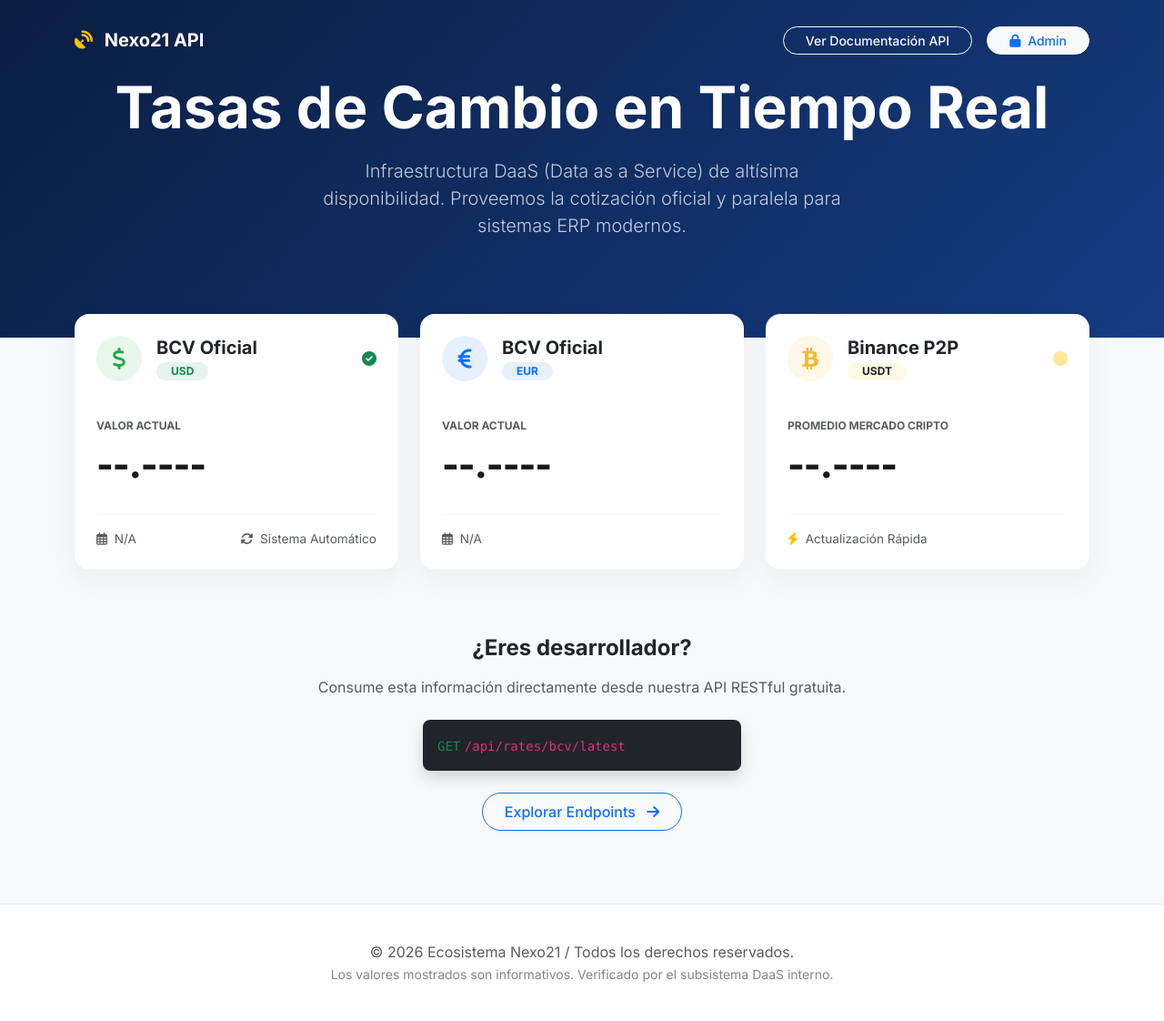
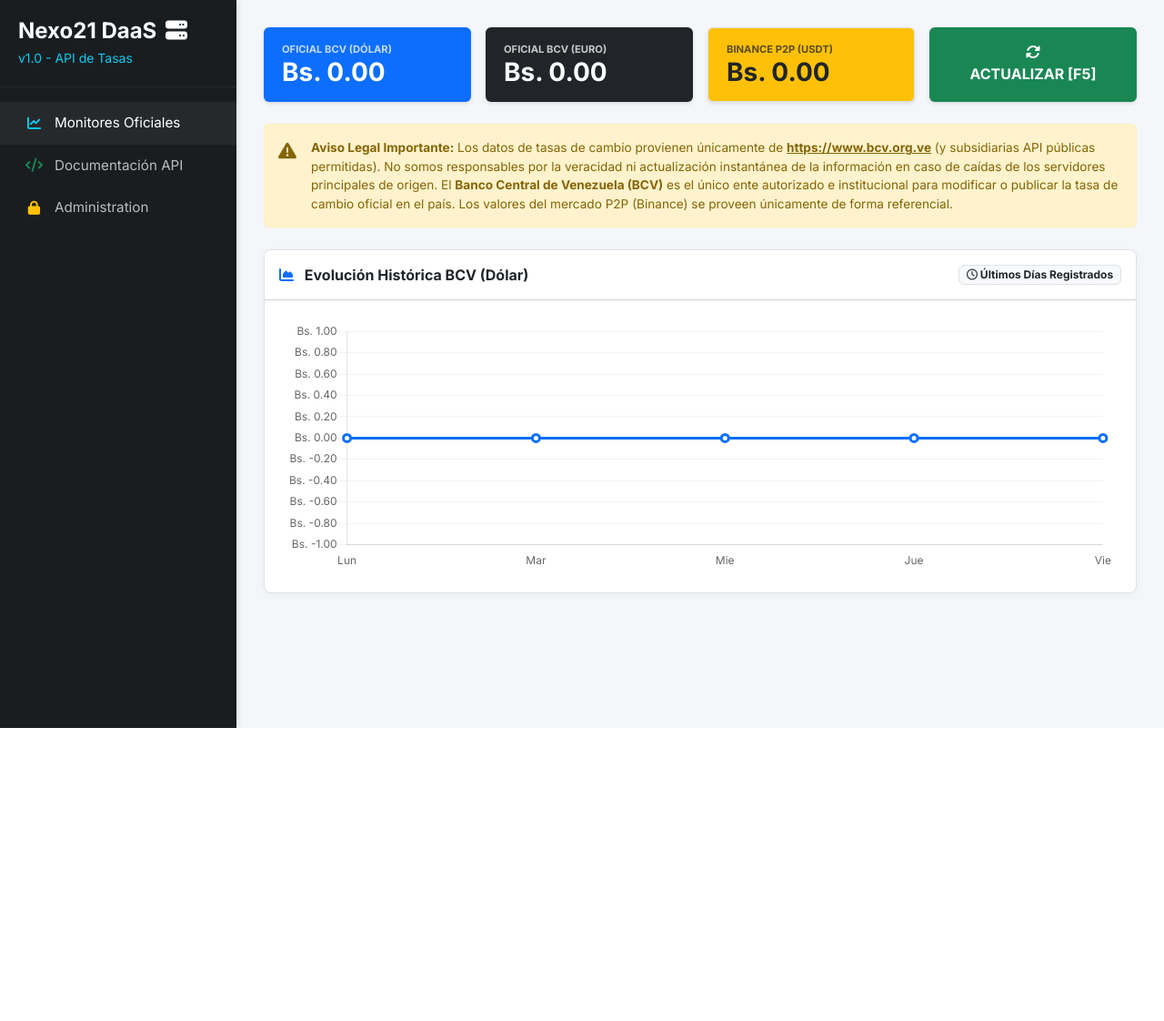
Before and after one commit to Seilos/Gestion_Saas, a Django app: page / in a window 1280 px wide. Shown: the whole page at 91% size. After the commit the page ends 800 px from the top, so only its background shows below. Run offline with Django 5.2, Linux system fonts and the light colour scheme; data that the repository does not hold is empty.

Commit message:
feat: design ERP-themed dashboard with chart and disclaimer

```diff
--- a/services/api_bcv/core/views.py
+++ b/services/api_bcv/core/views.py
@@ -1,5 +1,6 @@
 from django.shortcuts import render
 from django.utils import timezone
+import json
 from bcv_service.models import ExchangeRate
 
 def home_view(request):
@@ -14,10 +15,22 @@ def home_view(request):
     # Para Binance USDT
     binance_usdt = ExchangeRate.objects.filter(source="BINANCE", currency="USDT", is_active=True).order_by('-fecha_valor', '-fetched_at').first()
 
+    # Histórico para la gráfica (últimos 15 días, orden ascendente)
+    history_qs = ExchangeRate.objects.filter(source="BCV", currency="USD", is_active=True).order_by('-fecha_valor')[:15]
+
+    # Invertir para que vaya de más antiguo a más reciente
+    chart_labels = []
+    chart_data = []
+    for r in reversed(history_qs):
+        chart_labels.append(r.fecha_valor.strftime("%d/%m"))
+        chart_data.append(float(r.value))
+
     context = {
         'bcv_usd': bcv_usd,
         'bcv_eur': bcv_eur,
         'binance_usdt': binance_usdt,
-        'last_update': timezone.now()
+        'last_update': timezone.now(),
+        'chart_labels': json.dumps(chart_labels),
+        'chart_data': json.dumps(chart_data)
     }
     return render(request, 'index.html', context)
--- a/services/api_bcv/templates/index.html
+++ b/services/api_bcv/templates/index.html
@@ -1,220 +1,282 @@
 <!DOCTYPE html>
-<html lang="es" data-bs-theme="light">
+<html lang="es">
 <head>
     <meta charset="UTF-8">
     <meta name="viewport" content="width=device-width, initial-scale=1.0">
     <title>Nexo21 DaaS | Monitores de Cambio</title>
-    <!-- Usamos Bootstrap 5 CDN -->
+
+    <!-- Bootstrap 5 CDN -->
     <link href="https://cdn.jsdelivr.net/npm/bootstrap@5.3.2/dist/css/bootstrap.min.css" rel="stylesheet">
-    <!-- FontAwesome para íconos -->
+    <!-- FontAwesome CDN -->
     <link rel="stylesheet" href="https://cdnjs.cloudflare.com/ajax/libs/font-awesome/6.4.2/css/all.min.css">
     <!-- Google Fonts -->
-    <link href="https://fonts.googleapis.com/css2?family=Inter:wght@300;400;500;700;800&display=swap" rel="stylesheet">
+    <link href="https://fonts.googleapis.com/css2?family=Inter:wght@400;500;600;700&display=swap" rel="stylesheet">
 
     <style>
         body {
             font-family: 'Inter', sans-serif;
-            background-color: #f8f9fa;
+            background-color: #f4f6f9;
+            margin: 0;
+            display: flex;
+            min-height: 100vh;
         }
-        .hero-section {
-            background: linear-gradient(135deg, #0b1e42 0%, #153c82 100%);
-            color: white;
-            padding: 80px 0 60px;
-            margin-bottom: -50px;
+
+        /* Sidebar similar a ClaraPos */
+        #sidebar {
+            width: 260px;
+            background-color: #1a1d20; /* Color oscuro similar a la imagen */
+            color: #ffffff;
+            min-height: 100vh;
+            flex-shrink: 0;
+            padding-top: 20px;
+            box-shadow: 2px 0 5px rgba(0,0,0,0.1);
+            position: fixed;
+            height: 100%;
+            overflow-y: auto;
         }
-        .rate-card {
-            border: none;
-            border-radius: 16px;
-            box-shadow: 0 10px 30px rgba(0,0,0,0.05);
-            transition: transform 0.3s ease, box-shadow 0.3s ease;
-            background: white;
+
+        .logo-area {
+            padding: 0 20px 20px 20px;
+            border-bottom: 1px solid rgba(255,255,255,0.05);
+            margin-bottom: 15px;
         }
-        .rate-card:hover {
-            transform: translateY(-5px);
-            box-shadow: 0 15px 35px rgba(0,0,0,0.1);
+
+        .logo-area h4 {
+            font-weight: 700;
+            margin-bottom: 2px;
+            color: #ffffff;
         }
-        .currency-icon {
-            width: 50px;
-            height: 50px;
+
+        .logo-area small {
+            color: #0dcaf0; /* Cyan vibrante como "v1.0 - Francisco J." */
+        }
+
+        .nav-link {
+            color: rgba(255, 255, 255, 0.7);
+            padding: 12px 25px;
             display: flex;
             align-items: center;
-            justify-content: center;
-            border-radius: 50%;
-            font-size: 1.5rem;
+            font-size: 0.95rem;
+            transition: all 0.3s;
         }
-        .icon-bcv { background-color: rgba(40, 167, 69, 0.1); color: #28a745; }
-        .icon-binance { background-color: rgba(243, 186, 47, 0.1); color: #f3ba2f; }
 
-        .price-text {
-            font-size: 2.5rem;
-            font-weight: 800;
-            letter-spacing: -1px;
-            color: #1a1a1a;
+        .nav-link:hover, .nav-link.active {
+            color: #ffffff;
+            background-color: rgba(255, 255, 255, 0.05);
         }
-        .footer {
-            margin-top: 80px;
-            padding: 40px 0;
-            background-color: #ffffff;
-            border-top: 1px solid #e9ecef;
+
+        .nav-link i {
+            width: 25px;
+            text-align: center;
+            margin-right: 10px;
+        }
+
+        /* Main Content */
+        #main-content {
+            margin-left: 260px;
+            padding: 30px;
+            width: calc(100% - 260px);
+        }
+
+        /* Top Bar Recreations */
+        .top-stat-card {
+            border-radius: 6px;
+            color: white;
+            padding: 15px 20px;
+            box-shadow: 0 2px 4px rgba(0,0,0,0.1);
+        }
+
+        .bg-dark-accent {
+            background-color: #212529; /* Total dólares / Negro */
+        }
+
+        .bg-primary-accent {
+            background-color: #0d6efd; /* Total Bolívares / Azul */
+        }
+
+        .bg-success-accent {
+            background-color: #198754; /* Botón Procesar / Verde */
+            cursor: pointer;
+            transition: opacity 0.2s;
+        }
+        .bg-success-accent:hover {
+            opacity: 0.9;
+        }
+
+        /* Cards */
+        .card {
+            border: none;
+            border-radius: 8px;
+            box-shadow: 0 2px 10px rgba(0,0,0,0.04);
+            margin-bottom: 20px;
+        }
+
+        /* Disclamer */
+        .disclaimer-alert {
+            background-color: #fff3cd;
+            color: #856404;
+            border: 1px solid #ffeeba;
+            border-radius: 6px;
+            padding: 15px;
+            font-size: 0.85rem;
         }
     </style>
 </head>
 <body>
 
-    <!-- Navegación -->
-    <nav class="navbar navbar-expand-lg navbar-dark bg-transparent position-absolute w-100 mt-3">
-        <div class="container">
-            <a class="navbar-brand fw-bold" href="#">
-                <i class="fas fa-satellite-dish me-2 text-warning"></i> Nexo21 API
+    <!-- Sidebar como Nexo21 / ClaraPos -->
+    <nav id="sidebar">
+        <div class="logo-area">
+            <h4>Nexo21 DaaS <i class="fas fa-server ms-1"></i></h4>
+            <small>v1.0 - API de Tasas</small>
+        </div>
+
+        <div class="nav flex-column mt-3">
+            <a href="#" class="nav-link active">
+                <i class="fas fa-chart-line text-info"></i> Monitores Oficiales
             </a>
-            <div class="d-flex gap-3">
-                <a href="/api/docs" class="btn btn-outline-light btn-sm rounded-pill px-4 fw-medium">Ver Documentación API</a>
-                <a href="/admin/" class="btn btn-light btn-sm rounded-pill px-4 fw-medium text-primary shadow-sm"><i class="fas fa-lock me-1"></i> Admin</a>
-            </div>
+            <a href="/api/docs" class="nav-link">
+                <i class="fas fa-code text-success"></i> Documentación API
+            </a>
+            <a href="/admin/" class="nav-link">
+                <i class="fas fa-lock text-warning"></i> Administration
+            </a>
         </div>
     </nav>
 
-    <!-- Header Hero -->
-    <section class="hero-section text-center">
-        <div class="container">
-            <h1 class="display-3 fw-bold mb-3 animate__animated animate__fadeInUp">Tasas de Cambio en Tiempo Real</h1>
-            <p class="lead opacity-75 mb-5 mx-auto" style="max-width: 600px;">
-                Infraestructura DaaS (Data as a Service) de altísima disponibilidad.
-                Proveemos la cotización oficial y paralela para sistemas ERP modernos.
-            </p>
-        </div>
-    </section>
+    <!-- Main Content Area -->
+    <main id="main-content">
 
-    <!-- Contenido Principal -->
-    <main class="container position-relative z-1">
-        <div class="row justify-content-center g-4">
-
-            <!-- Tarjeta BCV Dólar -->
-            <div class="col-lg-4 col-md-6">
-                <div class="card rate-card h-100 p-4">
-                    <div class="d-flex justify-content-between align-items-center mb-3">
-                        <div class="d-flex align-items-center gap-3">
-                            <div class="currency-icon icon-bcv">
-                                <i class="fas fa-dollar-sign"></i>
-                            </div>
-                            <div>
-                                <h5 class="mb-0 fw-bold">BCV Oficial</h5>
-                                <span class="badge bg-success bg-opacity-10 text-success rounded-pill px-3">USD</span>
-                            </div>
-                        </div>
-                        <i class="fas fa-check-circle text-success" title="Verificado"></i>
-                    </div>
-
-                    <div class="mt-4">
-                        <small class="text-muted d-block mb-1 text-uppercase fw-semibold" style="font-size: 0.75rem;">Valor Actual</small>
-                        <div class="price-text">
-                            {% if bcv_usd %}
-                                Bs. {{ bcv_usd.value|floatformat:4 }}
-                            {% else %}
-                                --.----
-                            {% endif %}
-                        </div>
-                    </div>
-
-                    <div class="mt-4 pt-3 border-top border-light d-flex justify-content-between align-items-center text-muted" style="font-size: 0.85rem;">
-                        <span><i class="far fa-calendar-alt me-1"></i>
-                            {% if bcv_usd %}{{ bcv_usd.fecha_valor|date:"d M Y" }}{% else %}N/A{% endif %}
-                        </span>
-                        <span><i class="fas fa-sync-alt me-1"></i> Sistema Automático</span>
-                    </div>
+        <!-- Header estilo cajas superiores ClaraPos -->
+        <div class="row g-3 mb-4">
+            <div class="col-md-3">
+                <div class="top-stat-card bg-primary-accent h-100 d-flex flex-column justify-content-center">
+                    <small class="text-uppercase fw-bold opacity-75" style="font-size: 0.7rem;">Oficial BCV (Dólar)</small>
+                    <h3 class="mb-0 fw-bold">Bs. {{ bcv_usd.value|floatformat:4|default:"0.00" }}</h3>
+                </div>
+            </div>
+            <div class="col-md-3">
+                <div class="top-stat-card bg-dark-accent h-100 d-flex flex-column justify-content-center">
+                    <small class="text-uppercase fw-bold opacity-75" style="font-size: 0.7rem;">Oficial BCV (Euro)</small>
+                    <h3 class="mb-0 fw-bold">Bs. {{ bcv_eur.value|floatformat:4|default:"0.00" }}</h3>
                 </div>
             </div>
 
-            <!-- Tarjeta BCV Euro -->
-            <div class="col-lg-4 col-md-6">
-                <div class="card rate-card h-100 p-4">
-                    <div class="d-flex justify-content-between align-items-center mb-3">
-                        <div class="d-flex align-items-center gap-3">
-                            <div class="currency-icon icon-bcv" style="background-color: rgba(13, 110, 253, 0.1); color: #0d6efd;">
-                                <i class="fas fa-euro-sign"></i>
-                            </div>
-                            <div>
-                                <h5 class="mb-0 fw-bold">BCV Oficial</h5>
-                                <span class="badge bg-primary bg-opacity-10 text-primary rounded-pill px-3">EUR</span>
-                            </div>
-                        </div>
-                    </div>
-
-                    <div class="mt-4">
-                        <small class="text-muted d-block mb-1 text-uppercase fw-semibold" style="font-size: 0.75rem;">Valor Actual</small>
-                        <div class="price-text">
-                            {% if bcv_eur %}
-                                Bs. {{ bcv_eur.value|floatformat:4 }}
-                            {% else %}
-                                --.----
-                            {% endif %}
-                        </div>
-                    </div>
-
-                    <div class="mt-4 pt-3 border-top border-light d-flex justify-content-between align-items-center text-muted" style="font-size: 0.85rem;">
-                        <span><i class="far fa-calendar-alt me-1"></i>
-                            {% if bcv_eur %}{{ bcv_eur.fecha_valor|date:"d M Y" }}{% else %}N/A{% endif %}
-                        </span>
-                    </div>
+            <div class="col-md-3">
+                <div class="top-stat-card bg-warning text-dark h-100 d-flex flex-column justify-content-center border" style="background-color: #ffc107;">
+                    <small class="text-uppercase fw-bold opacity-75" style="font-size: 0.7rem;">Binance P2P (USDT)</small>
+                    <h3 class="mb-0 fw-bold">Bs. {{ binance_usdt.value|floatformat:2|default:"0.00" }}</h3>
                 </div>
             </div>
 
-            <!-- Tarjeta Binance USDT -->
-            <div class="col-lg-4 col-md-6">
-                <div class="card rate-card h-100 p-4">
-                    <div class="d-flex justify-content-between align-items-center mb-3">
-                        <div class="d-flex align-items-center gap-3">
-                            <div class="currency-icon icon-binance">
-                                <i class="fab fa-btc"></i>
-                            </div>
-                            <div>
-                                <h5 class="mb-0 fw-bold">Binance P2P</h5>
-                                <span class="badge bg-warning bg-opacity-10 text-warning rounded-pill px-3 text-dark">USDT</span>
-                            </div>
-                        </div>
-                        <span class="spinner-grow spinner-grow-sm text-warning" role="status" title="En Vivo"></span>
-                    </div>
-
-                    <div class="mt-4">
-                        <small class="text-muted d-block mb-1 text-uppercase fw-semibold" style="font-size: 0.75rem;">Promedio Mercado Cripto</small>
-                        <div class="price-text">
-                            {% if binance_usdt %}
-                                Bs. {{ binance_usdt.value|floatformat:2 }}
-                            {% else %}
-                                --.----
-                            {% endif %}
-                        </div>
-                    </div>
-
-                    <div class="mt-4 pt-3 border-top border-light d-flex justify-content-between align-items-center text-muted" style="font-size: 0.85rem;">
-                        <span><i class="fas fa-bolt text-warning me-1"></i> Actualización Rápida</span>
-                    </div>
+            <div class="col-md-3">
+                <div class="top-stat-card bg-success-accent h-100 d-flex flex-column align-items-center justify-content-center text-center" onclick="window.location.reload();">
+                    <i class="fas fa-sync-alt fw-bold d-block mb-1"></i>
+                    <span class="fw-bold">ACTUALIZAR [F5]</span>
                 </div>
             </div>
-
         </div>
 
-        <!-- Call to Action -->
-        <div class="text-center mt-5 pt-4">
-            <h4 class="fw-bold mb-3">¿Eres desarrollador?</h4>
-            <p class="text-muted mb-4">Consume esta información directamente desde nuestra API RESTful gratuita.</p>
-            <div class="bg-dark text-light p-3 rounded-3 d-inline-block text-start mx-auto shadow" style="min-width: 350px;">
-                <code class="text-success">GET</code> <code>/api/rates/bcv/latest</code>
+        <!-- Disclaimer -->
+        <div class="disclaimer-alert my-4 d-flex align-items-start">
+            <i class="fas fa-exclamation-triangle me-3 mt-1 fs-5"></i>
+            <div>
+                <strong>Aviso Legal Importante:</strong> Los datos de tasas de cambio provienen únicamente de <a href="https://www.bcv.org.ve" class="alert-link" target="_blank">https://www.bcv.org.ve</a> (y subsidiarias API públicas permitidas).
+                No somos responsables por la veracidad ni actualización instantánea de la información en caso de caídas de los servidores principales de origen.
+                El <strong>Banco Central de Venezuela (BCV)</strong> es el único ente autorizado e institucional para modificar o publicar la tasa de cambio oficial en el país.
+                Los valores del mercado P2P (Binance) se proveen únicamente de forma referencial.
             </div>
-            <br>
-            <a href="/api/docs" class="btn btn-outline-primary mt-4 rounded-pill px-4 py-2 fw-medium">
-                Explorar Endpoints <i class="fas fa-arrow-right ms-2"></i>
-            </a>
         </div>
+
+        <!-- Chart Section -->
+        <div class="card p-0 overflow-hidden mt-4 border">
+            <div class="card-header bg-white py-3 d-flex justify-content-between align-items-center">
+                <h6 class="m-0 fw-bold text-dark"><i class="fas fa-chart-area text-primary me-2"></i> Evolución Histórica BCV (Dólar)</h6>
+                <span class="badge bg-light text-dark border"><i class="far fa-clock"></i> Últimos Días Registrados</span>
+            </div>
+            <div class="card-body p-4">
+                <canvas id="historyChart" height="90"></canvas>
+            </div>
+        </div>
+
     </main>
 
-    <!-- Footer -->
-    <footer class="footer text-center text-muted">
-        <div class="container">
-            <p class="mb-0">&copy; {{ last_update|date:"Y" }} Ecosistema Nexo21 / Todos los derechos reservados.</p>
-            <small class="opacity-75">Los valores mostrados son informativos. Verificado por el subsistema DaaS interno.</small>
-        </div>
-    </footer>
+    <!-- Chart.js CDN -->
+    <script src="https://cdn.jsdelivr.net/npm/chart.js"></script>
+    <script>
+        document.addEventListener("DOMContentLoaded", function() {
+            // Leer datos inyectados por Django
+            const labels = JSON.parse('{{ chart_labels|safe|escapejs }}');
+            const dataP = JSON.parse('{{ chart_data|safe|escapejs }}');
 
+            const ctx = document.getElementById('historyChart').getContext('2d');
+
+            // Si no hay datos suficientes, ponemos placeholders visuales
+            const displayLabels = labels.length > 0 ? labels : ['Lun', 'Mar', 'Mie', 'Jue', 'Vie'];
+            const displayData = dataP.length > 0 ? dataP : [0,0,0,0,0];
+
+            new Chart(ctx, {
+                type: 'line',
+                data: {
+                    labels: displayLabels,
+                    datasets: [{
+                        label: 'Valor Oficial del Dólar (Bs.)',
+                        data: displayData,
+                        borderColor: '#0d6efd',
+                        backgroundColor: 'rgba(13, 110, 253, 0.1)',
+                        borderWidth: 3,
+                        pointBackgroundColor: '#ffffff',
+                        pointBorderColor: '#0d6efd',
+                        pointRadius: 4,
+                        pointHoverRadius: 6,
+                        fill: true,
+                        tension: 0.3 // Suavizar curva
+                    }]
+                },
+                options: {
+                    responsive: true,
+                    plugins: {
+                        legend: {
+                            display: false
+                        },
+                        tooltip: {
+                            backgroundColor: '#212529',
+                            padding: 12,
+                            titleFont: { size: 13, family: 'Inter' },
+                            bodyFont: { size: 14, weight: 'bold', family: 'Inter' },
+                            displayColors: false,
+                            callbacks: {
+                                label: function(context) {
+                                    return 'Bs. ' + context.parsed.y.toFixed(4);
+                                }
+                            }
+                        }
+                    },
+                    scales: {
+                        y: {
+                            beginAtZero: false,
+                            grid: {
+                                color: 'rgba(0,0,0,0.05)',
+                                drawBorder: false
+                            },
+                            ticks: {
+                                font: { family: 'Inter' },
+                                callback: function(value) { return 'Bs. ' + value.toFixed(2); }
+                            }
+                        },
+                        x: {
+                            grid: {
+                                display: false,
+                                drawBorder: false
+                            },
+                            ticks: {
+                                font: { family: 'Inter' }
+                            }
+                        }
+                    }
+                }
+            });
+        });
+    </script>
 </body>
 </html>
```
